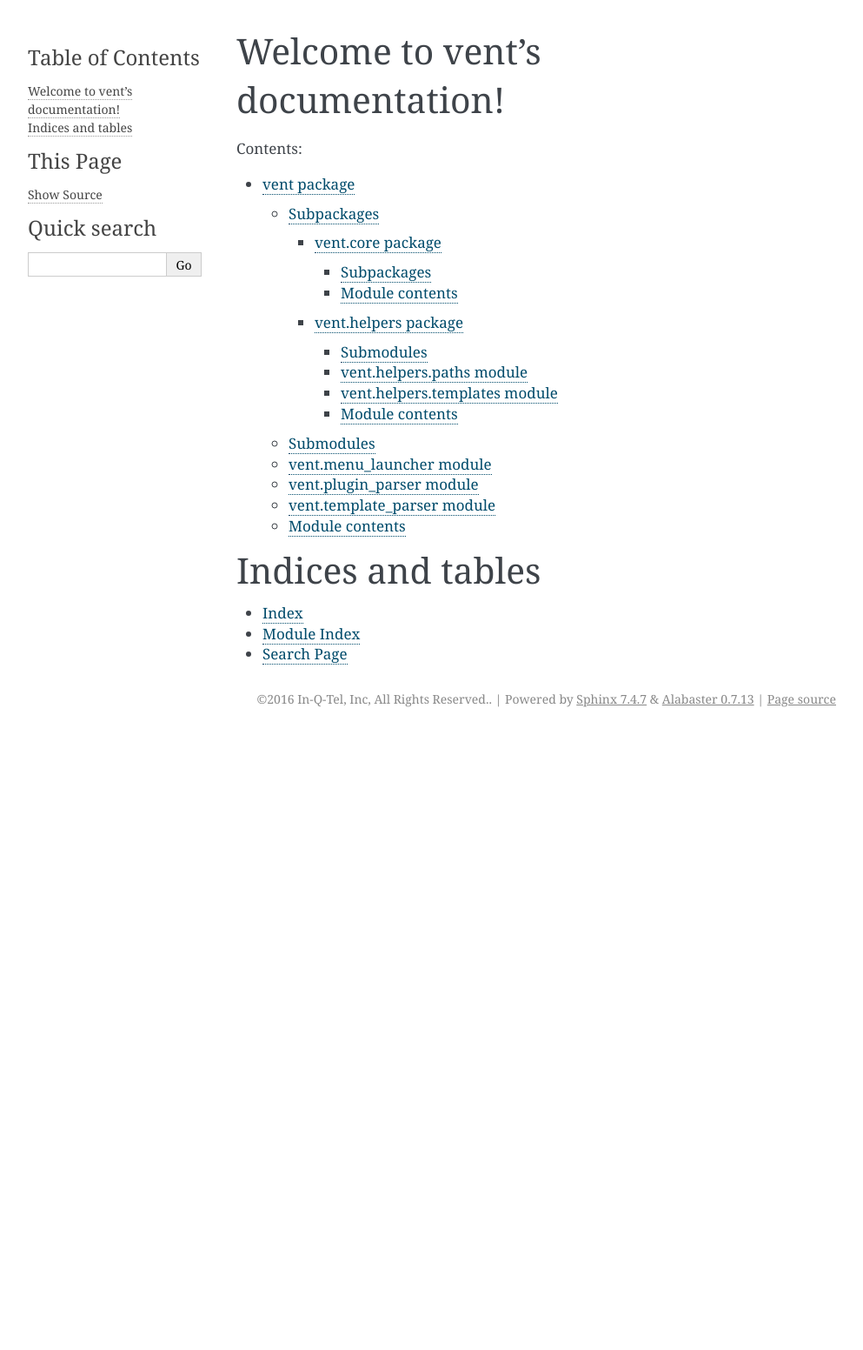
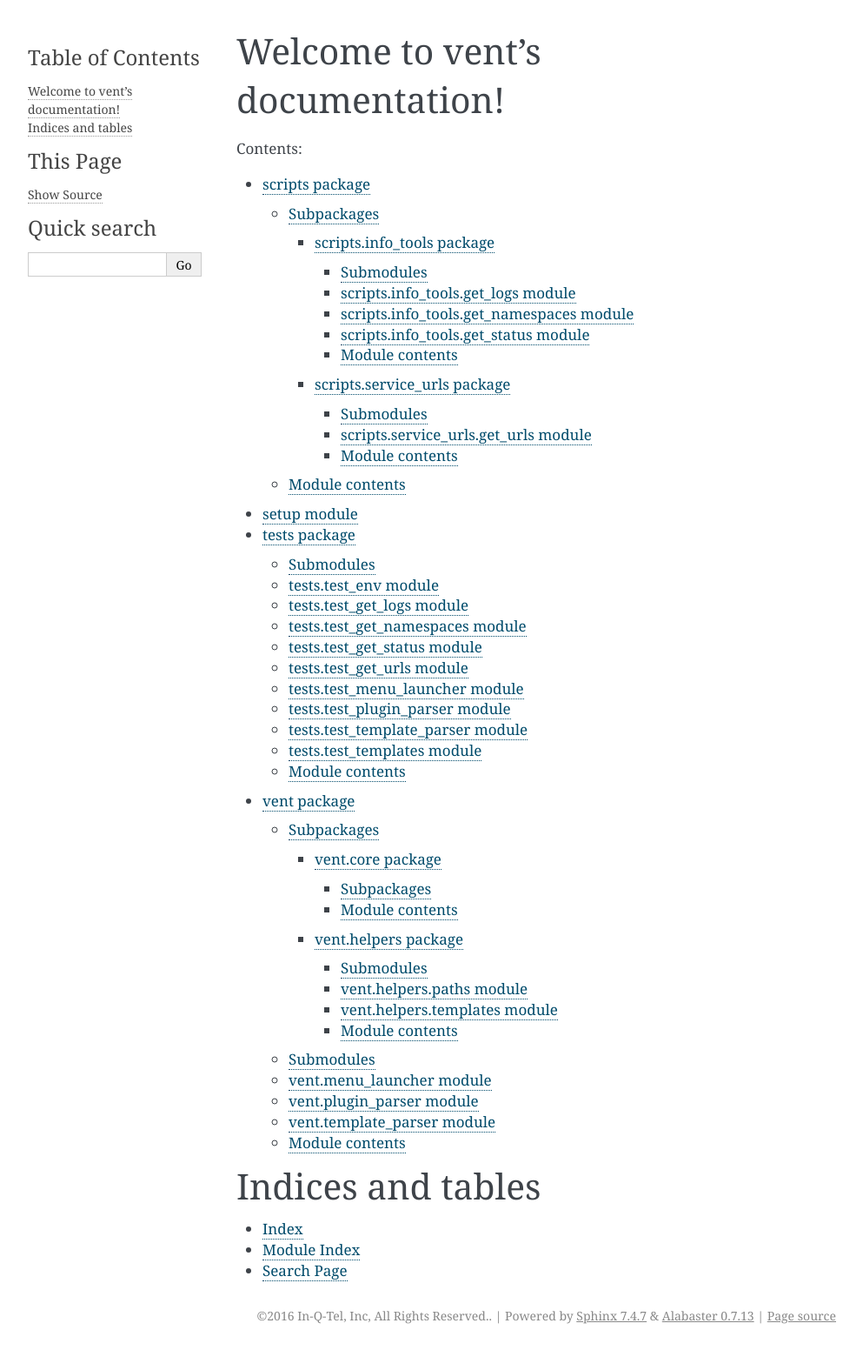
Before and after one commit to CyberReboot/vent, a Sphinx documentation site: the page built from docs/index.rst, in a window 1280 px wide. Shown: the whole page at 87% size, without its empty margins (148-1141 px from the left). Built offline with Sphinx 7.4.7, drawn with Linux system fonts in a browser that asks for light colours; before the commit the page ends 900 px from its top, so only the background shows below that.

Commit message:
actual actual bump v0.3.1

```diff
--- a/docs/index.rst
+++ b/docs/index.rst
@@ -10,6 +10,9 @@ Welcome to vent's documentation!
    :maxdepth: 4
    :caption: Contents:
 
+   scripts
+   setup
+   tests
    vent
 
 
--- /dev/null
+++ b/docs/tests.rst
@@ -0,0 +1,86 @@
+tests package
+=============
+
+Submodules
+----------
+
+tests.test_env module
+---------------------
+
+.. automodule:: tests.test_env
+    :members:
+    :undoc-members:
+    :show-inheritance:
+
+tests.test_get_logs module
+--------------------------
+
+.. automodule:: tests.test_get_logs
+    :members:
+    :undoc-members:
+    :show-inheritance:
+
+tests.test_get_namespaces module
+--------------------------------
+
+.. automodule:: tests.test_get_namespaces
+    :members:
+    :undoc-members:
+    :show-inheritance:
+
+tests.test_get_status module
+----------------------------
+
+.. automodule:: tests.test_get_status
+    :members:
+    :undoc-members:
+    :show-inheritance:
+
+tests.test_get_urls module
+--------------------------
+
+.. automodule:: tests.test_get_urls
+    :members:
+    :undoc-members:
+    :show-inheritance:
+
+tests.test_menu_launcher module
+-------------------------------
+
+.. automodule:: tests.test_menu_launcher
+    :members:
+    :undoc-members:
+    :show-inheritance:
+
+tests.test_plugin_parser module
+-------------------------------
+
+.. automodule:: tests.test_plugin_parser
+    :members:
+    :undoc-members:
+    :show-inheritance:
+
+tests.test_template_parser module
+---------------------------------
+
+.. automodule:: tests.test_template_parser
+    :members:
+    :undoc-members:
+    :show-inheritance:
+
+tests.test_templates module
+---------------------------
+
+.. automodule:: tests.test_templates
+    :members:
+    :undoc-members:
+    :show-inheritance:
+
+
+Module contents
+---------------
+
+.. automodule:: tests
+    :members:
+    :undoc-members:
+    :show-inheritance:
```
Also changed, not shown: other parts of docs/index.rst (+1 -1 lines), docs/setup.rst (added, +7 -0 lines).
